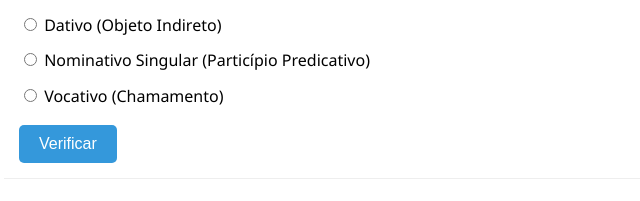
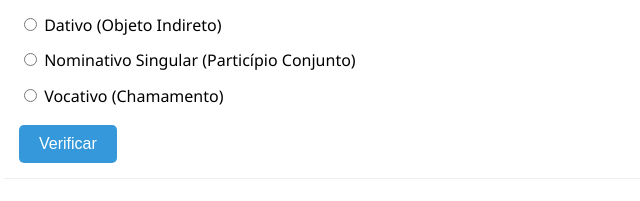
Before and after one commit to aniseferreira/praticando-grego-antigo, a plain HTML site: page index.html in a window 1280 px wide. Shown: the part 543-744 px from the top of the page, 236-876 px from the left. Drawn offline with Linux system fonts and the light colour scheme.

Commit message:
Update index.html

```diff
--- a/index.html
+++ b/index.html
@@ -42,7 +42,7 @@
             <p>Qual a função do particípio?</p>
             <ul class="options">
                 <li><input type="radio" name="q2" value="wrong"> Dativo (Objeto Indireto)</li>
-                <li><input type="radio" name="q2" value="correct"> Nominativo Singular (Particípio Predicativo)</li>
+                <li><input type="radio" name="q2" value="correct"> Nominativo Singular (Particípio Conjunto)</li>
                 <li><input type="radio" name="q2" value="wrong"> Vocativo (Chamamento)</li>
             </ul>
             <button onclick="checkAnswer('q2', 'O particípio concorda com o sujeito Σωκράτης.')">Verificar</button>
```
